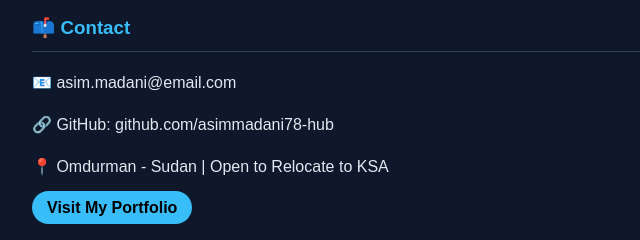
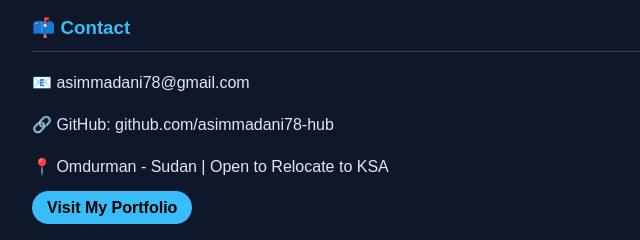
Before and after one commit to asimmadani78-hub/asimmadani78-hub.github.io, a plain HTML site: page index.html in a window 1280 px wide. Shown: the part 1623-1863 px from the top of the page, 158-798 px from the left. Drawn offline with Linux system fonts and the light colour scheme.

Commit message:
Update index.html

```diff
--- a/index.html
+++ b/index.html
@@ -28,7 +28,7 @@
 </div>
 
 <h3>📫 Contact</h3>
-<p>📧 asim.madani@email.com</p>
+<p>📧 asimmadani78@gmail.com </p>
 <p>🔗 GitHub: github.com/asimmadani78-hub</p>
 <p>📍 Omdurman - Sudan | Open to Relocate to KSA</p>
 <p><a href="https://asimmadani78-hub.github.io" style="background:#38bdf8;color:#000;padding:8px 15px;border-radius:20px;font-weight:bold">Visit My Portfolio</a></p>
```
